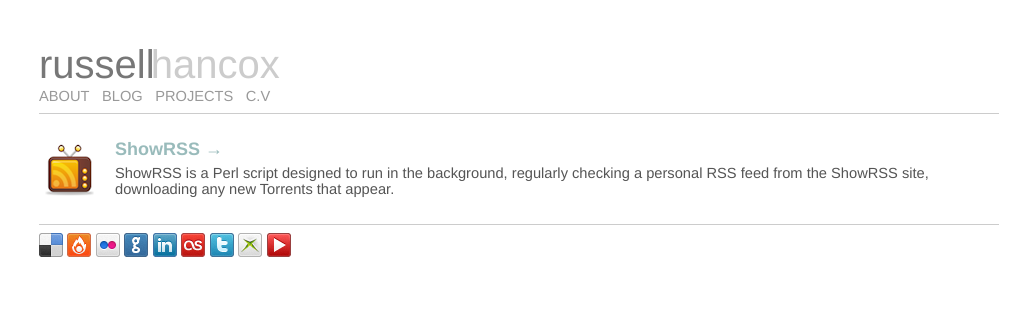
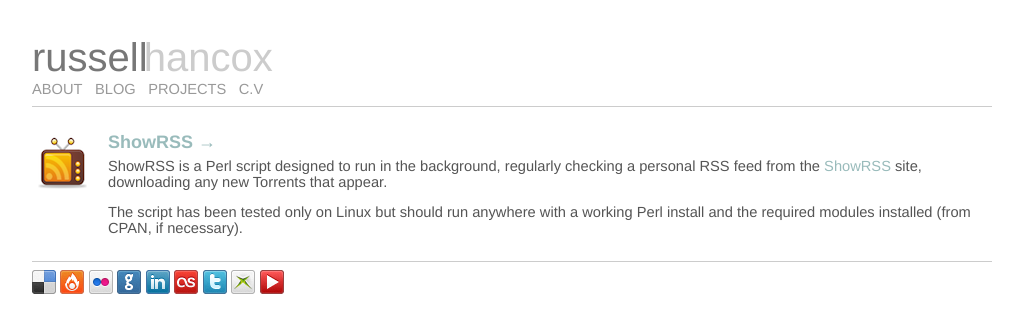
Before and after one commit to russellhancox/russell.hancox.us, a Jekyll site: the page built from projects/index.html, in a window 1280 px wide. Shown: the top 333 px of the page, without its empty margins (3-1026 px from the left). Built offline with Jekyll 4.4.1, drawn with Linux system fonts in a browser that asks for light colours.

Commit message:
More changes to style and project index

```diff
--- a/_config.yml
+++ b/_config.yml
@@ -1,3 +1,3 @@
 ---
-baseurl: russell.hancox.us
+url: russell.hancox.us
 ---
--- a/_layouts/default.html
+++ b/_layouts/default.html
@@ -1,6 +1,6 @@
 <!DOCTYPE html>
 <!--
- 	{{ site.baseurl }}
+ 	{{ site.url }}
 	Copyright (c) 2010 Russell Hancox
 
 	vim: set expandtab ts=4 sw=4
@@ -11,19 +11,19 @@
 		<meta http-equiv="Content-Type" content="text/html; charset=utf-8"/>
 		<link rel="openid.server" href="http://openid.claimid.com/server" />
 		<link rel="openid.delegate" href="http://openid.claimid.com/russellhancox" />
-		<link rel="stylesheet" type="text/css" href="http://{{ site.baseurl }}/style.css" media="screen" />
-		<script language="javascript" src="http://{{ site.baseurl }}/code.js"></script>
+		<link rel="stylesheet" type="text/css" href="http://{{ site.url }}/style.css" media="screen" />
+		<script language="javascript" src="http://{{ site.url }}/code.js"></script>
 		<script language="javascript">var page_id = '{{ page.title }}';</script>
 	</head>
 	<body onload="startup()">
 		<div id="header">
-			<h1 id="logotype"><a href="http://{{ site.baseurl }}"><span id="firstname">Russell</span> <span id="surname">Hancox</span></a></h1>
+			<h1 id="logotype"><a href="http://{{ site.url }}"><span id="firstname">Russell</span> <span id="surname">Hancox</span></a></h1>
 			<div id="nav">
 				<ul>
-					<li><a href="http://{{ site.baseurl }}/">About</a></li>
+					<li><a href="http://{{ site.url }}/">About</a></li>
 					<li><a href="http://russellhancox.tumblr.com">Blog</a></li>
-					<li><a href="http://{{ site.baseurl }}/projects">Projects</a></li>
-					<li><a href="http://{{ site.baseurl }}/cv">C.V</a></li>
+					<li><a href="http://{{ site.url }}/projects">Projects</a></li>
+					<li><a href="http://{{ site.url }}/cv">C.V</a></li>
 				</ul>
 			</div>
 		</div>
@@ -34,15 +34,15 @@
 		<hr>
  		<div id="footer">
 			<ul>
-				<li><a href="http://delicious.com/russellhancox" title="del.icio.us"><img src="http://{{ site.baseurl }}/images/delicious-24.png"></a></li>
-				<li><a href="http://emberapp.com/russellhancox" title="Ember"><img src="http://{{ site.baseurl }}/images/ember-24.png"></a></li>
-				<li><a href="http://flickr.com/photos/russellhancox" title="Flickr"><img src="http://{{ site.baseurl }}/images/flickr-24.png"></a></li>
-				<li><a href="http://github.com/russellhancox" title="GitHub"><img src="http://{{ site.baseurl }}/images/github-24.png"></a></li>
-				<li><a href="http://www.linkedin.com/profile/in/russellhancox" title="LinkedIn"><img src="http://{{ site.baseurl }}/images/linkedin-24.png"></a></li>
-				<li><a href="http://last.fm/user/russellhancox" title="Last.fm"><img src="http://{{ site.baseurl }}/images/lastfm-24.png"></a></li>
-				<li><a href="http://twitter.com/russellhancox" title="Twitter"><img src="http://{{ site.baseurl }}/images/twitter-24.png"></a></li>
-				<li><a href="http://live.xbox.com/profile/profile.aspx?GamerTag=SoulSn1per" title="Xbox Live"><img src="http://{{ site.baseurl }}/images/xbox-24.png"></a></li>
-				<li><a href="http://youtube.com/russellhancox" title="YouTube"><img src="http://{{ site.baseurl }}/images/youtube-24.png"></a></li>
+				<li><a href="http://delicious.com/russellhancox" title="del.icio.us"><img src="http://{{ site.url }}/images/delicious-24.png"></a></li>
+				<li><a href="http://emberapp.com/russellhancox" title="Ember"><img src="http://{{ site.url }}/images/ember-24.png"></a></li>
+				<li><a href="http://flickr.com/photos/russellhancox" title="Flickr"><img src="http://{{ site.url }}/images/flickr-24.png"></a></li>
+				<li><a href="http://github.com/russellhancox" title="GitHub"><img src="http://{{ site.url }}/images/github-24.png"></a></li>
+				<li><a href="http://www.linkedin.com/profile/in/russellhancox" title="LinkedIn"><img src="http://{{ site.url }}/images/linkedin-24.png"></a></li>
+				<li><a href="http://last.fm/user/russellhancox" title="Last.fm"><img src="http://{{ site.url }}/images/lastfm-24.png"></a></li>
+				<li><a href="http://twitter.com/russellhancox" title="Twitter"><img src="http://{{ site.url }}/images/twitter-24.png"></a></li>
+				<li><a href="http://live.xbox.com/profile/profile.aspx?GamerTag=SoulSn1per" title="Xbox Live"><img src="http://{{ site.url }}/images/xbox-24.png"></a></li>
+				<li><a href="http://youtube.com/russellhancox" title="YouTube"><img src="http://{{ site.url }}/images/youtube-24.png"></a></li>
 			</ul>
 		</div>
 	</body>
--- a/projects/index.html
+++ b/projects/index.html
@@ -4,11 +4,12 @@
 ---
 			<div class="project">
 				<div class="projecticon">
-					<img src="http://{{ site.baseurl }}/images/showrss.png" />
+					<img src="http://{{ site.url }}/images/showrss.png" />
 				</div>
 
 				<div class="projectdetails">
 					<h1><a href="http://github.com/russellhancox/showrss.pl">ShowRSS →</a></h1>
-					<p>ShowRSS is a Perl script designed to run in the background, regularly checking a personal RSS feed from the ShowRSS site, downloading any new Torrents that appear.</p>
+					<p>ShowRSS is a Perl script designed to run in the background, regularly checking a personal RSS feed from the <a href="http://showrss.karmorra.info">ShowRSS</a> site, downloading any new Torrents that appear.</p>
+					<p>The script has been tested only on Linux but should run anywhere with a working Perl install and the required modules installed (from CPAN, if necessary).</p>
 				</div>
 			</div>
--- a/style.css
+++ b/style.css
@@ -17,7 +17,7 @@
 {
 	max-width: 960px;
 	padding: 0px;
-	margin: 42px;
+	margin: 35px;
 	color: #555;
 	background-color: white;
 	font-family: "Helvetica Neue", Helvetica, Arial;
@@ -116,6 +116,7 @@
 	display: block;
 	min-height: 60px;
 	margin-bottom: 20px;
+	margin-left: 70px;
 }
 
 .post h1
@@ -129,9 +130,11 @@
 	float: left;
 	position: relative;
 	top: -10px;
+	left: -70px;
 	width: 66px;
 	height: 64px;
 	margin-bottom: -10px;
+	margin-right: -70px;
 }
 
 .month, .day, .year
@@ -207,6 +210,7 @@
 	display: block;
 	min-height: 60px;
 	margin-bottom: 20px;
+	margin-left: 76px;
 }
 
 .project h1
@@ -219,9 +223,11 @@
 {
 	float: left;
 	position: relative;
+	left: -76px;
 	width: 76px;
 	height: 66px;
 	margin-bottom: -10px;
+	margin-right: -76px;
 }
 
 /*-------------------- footer --------------------*/
```
Also changed, not shown: 1 other file.
